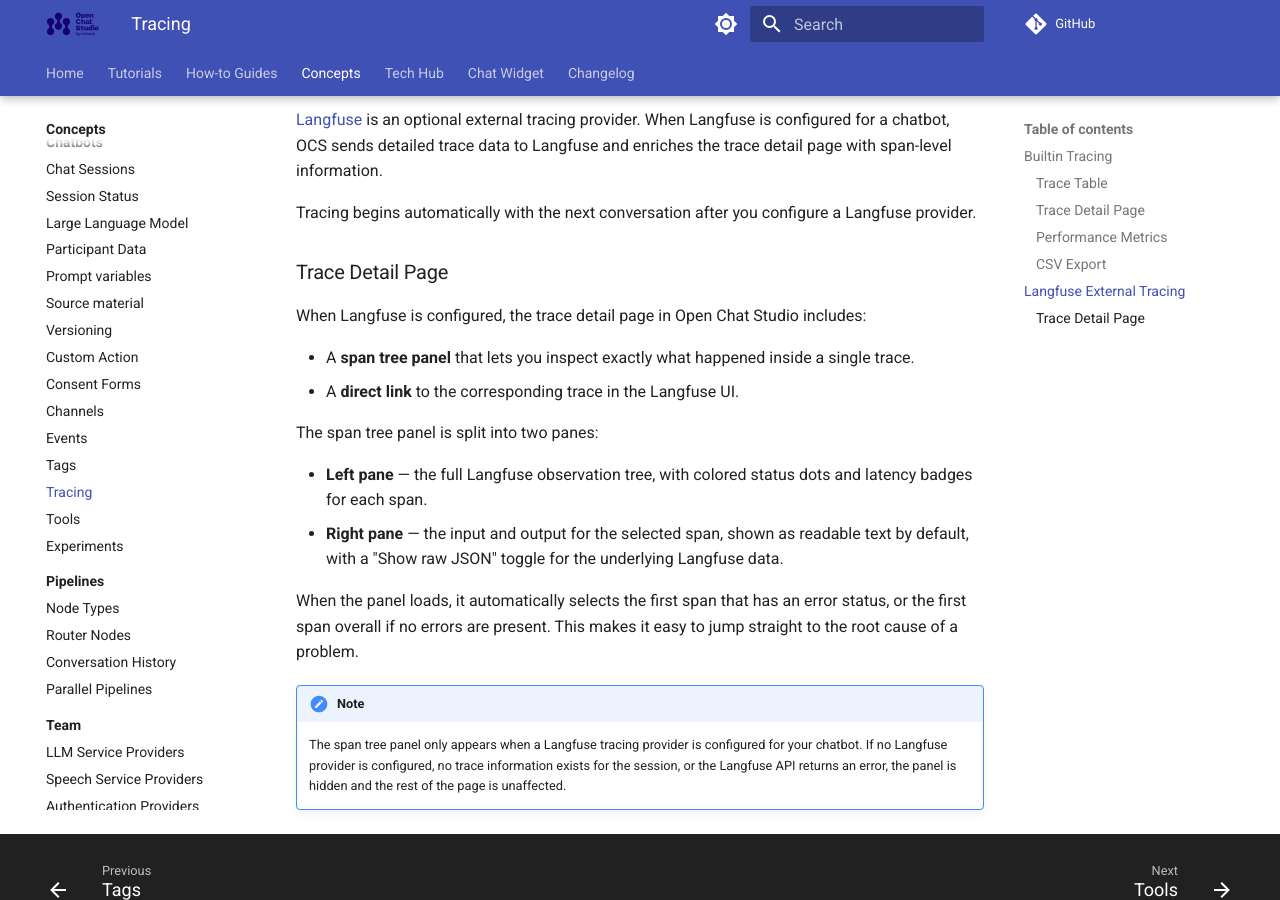
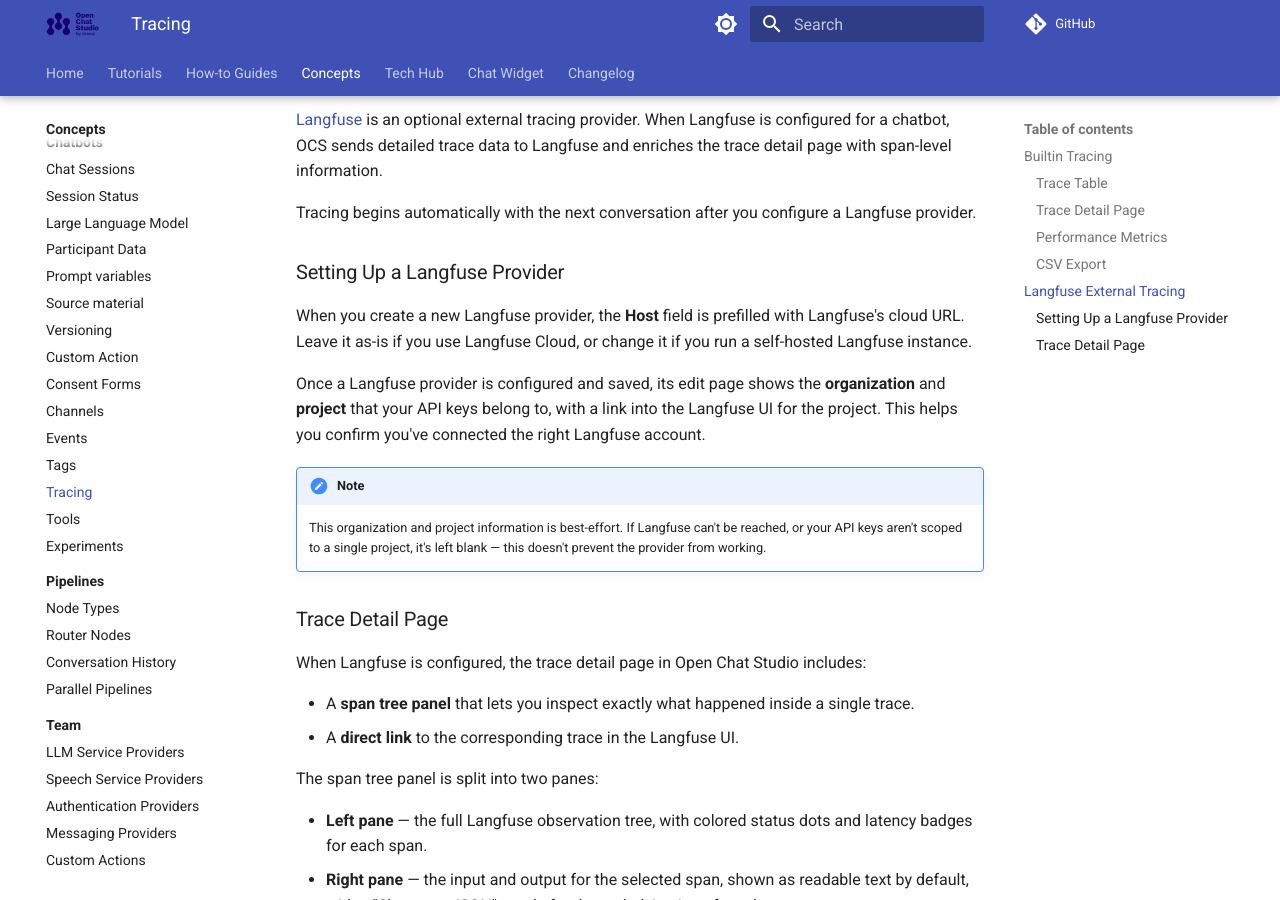
Before and after one commit to dimagi/open-chat-studio-docs, an MkDocs documentation site: the page built from docs/concepts/tracing.md, in a window 1280 px wide and 900 px high, scrolled down 2308 px. Built offline with MkDocs 1.6.1 and Material for MkDocs 9.7.7, drawn with Linux system fonts in a browser that asks for light colours; a script that is not in the unit is left out; comment, search, counter and statistics services are not loaded.

Commit message:
update changelog and docs from OCS PR #4010
Co-Authored-By: Claude Opus 5 (1M context) <noreply@anthropic.com>

```diff
--- a/docs/concepts/tracing.md
+++ b/docs/concepts/tracing.md
@@ -69,6 +69,15 @@ When you export traces as CSV, the file includes a **Participant Data** column.
 
 Tracing begins automatically with the next conversation after you configure a Langfuse provider.
 
+### Setting Up a Langfuse Provider
+
+When you create a new Langfuse provider, the **Host** field is prefilled with Langfuse's cloud URL. Leave it as-is if you use Langfuse Cloud, or change it if you run a self-hosted Langfuse instance.
+
+Once a Langfuse provider is configured and saved, its edit page shows the **organization** and **project** that your API keys belong to, with a link into the Langfuse UI for the project. This helps you confirm you've connected the right Langfuse account.
+
+!!! note
+    This organization and project information is best-effort. If Langfuse can't be reached, or your API keys aren't scoped to a single project, it's left blank — this doesn't prevent the provider from working.
+
 ### Trace Detail Page
 
 When Langfuse is configured, the trace detail page in Open Chat Studio includes:
```
Also changed, not shown: docs/changelog.md (+1 -0 lines).
